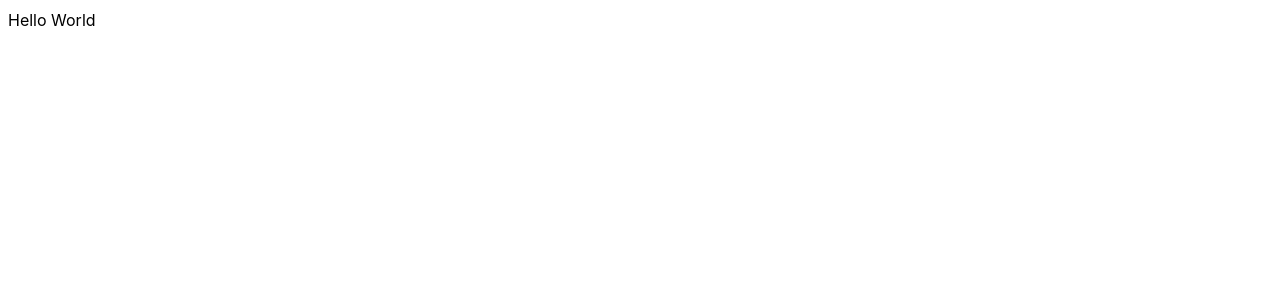
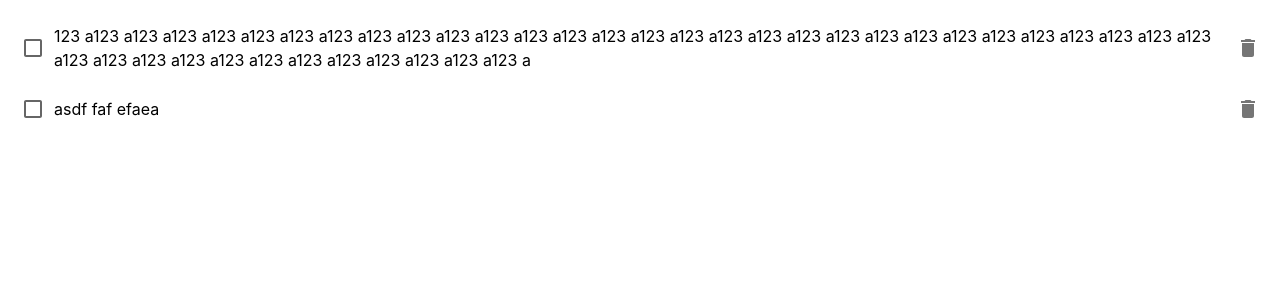
Before and after one commit to pz1971/another-todo-app, a React (Vite) app: page / in a window 1280 px wide. Shown: the top 300 px of the page. Built offline with nearby package versions, Linux system fonts and the light colour scheme.

Commit message:
TODO Item

```diff
--- a/package.json
+++ b/package.json
@@ -9,6 +9,10 @@
     "preview": "vite preview"
   },
   "dependencies": {
+    "@emotion/react": "^11.10.6",
+    "@emotion/styled": "^11.10.6",
+    "@mui/icons-material": "^5.11.11",
+    "@mui/material": "^5.11.15",
     "react": "^18.2.0",
     "react-dom": "^18.2.0"
   },
--- a/src/Components/App/App.tsx
+++ b/src/Components/App/App.tsx
@@ -1,7 +1,14 @@
+import List from '@mui/material/List';
+import TodoItem from '../TodoItem/TodoItem';
 import './App.css';
 
-function App() {
-  return <div className="App">Hello World</div>;
+function App(): JSX.Element {
+    return (
+        <List>
+            <TodoItem label="123 a123 a123 a123 a123 a123 a123 a123 a123 a123 a123 a123 a123 a123 a123 a123 a123 a123 a123 a123 a123 a123 a123 a123 a123 a123 a123 a123 a123 a123 a123 a123 a123 a123 a123 a123 a123 a123 a123 a123 a123 a123 a" />
+            <TodoItem label="asdf faf efaea" />
+        </List>
+    );
 }
 
 export default App;
--- /dev/null
+++ b/src/Components/TodoItem/TodoItem.module.css
@@ -0,0 +1,6 @@
+.strikThrough {
+    text-decoration: line-through;
+}
+.noStrikThrough {
+    text-decoration: none;
+}
--- /dev/null
+++ b/src/Components/TodoItem/TodoItem.tsx
@@ -0,0 +1,45 @@
+import DeleteIcon from '@mui/icons-material/Delete';
+import { Checkbox, IconButton, ListItem, ListItemButton } from '@mui/material';
+import { useState } from 'react';
+import classes from './TodoItem.module.css';
+
+type propType = {
+    label: string;
+    completed?: boolean;
+};
+
+export default function TodoItem({ label, completed }: propType) {
+    const [isDone, setIsDone] = useState<boolean>(completed || false);
+
+    const checkBoxChangeHandler = () => {
+        setIsDone(!isDone);
+    };
+
+    const deleteHandler = () => {};
+
+    return (
+        <ListItem
+            secondaryAction={
+                <IconButton
+                    edge="end"
+                    aria-label="Delete"
+                    onClick={deleteHandler}
+                >
+                    <DeleteIcon />
+                </IconButton>
+            }
+            disablePadding
+        >
+            <ListItemButton onClick={checkBoxChangeHandler}>
+                <Checkbox edge="start" checked={isDone} />
+                <div
+                    className={
+                        isDone ? classes.strikThrough : classes.noStrikThrough
+                    }
+                >
+                    {label}
+                </div>
+            </ListItemButton>
+        </ListItem>
+    );
+}
--- a/src/main.tsx
+++ b/src/main.tsx
@@ -4,7 +4,7 @@ import App from './Components/App/App';
 import './index.css';
 
 ReactDOM.createRoot(document.getElementById('root') as HTMLElement).render(
-  <React.StrictMode>
-    <App />
-  </React.StrictMode>
+    <React.StrictMode>
+        <App />
+    </React.StrictMode>
 );
```
Also changed, not shown: 2 other files (tests, documents, lock files or other folders).
